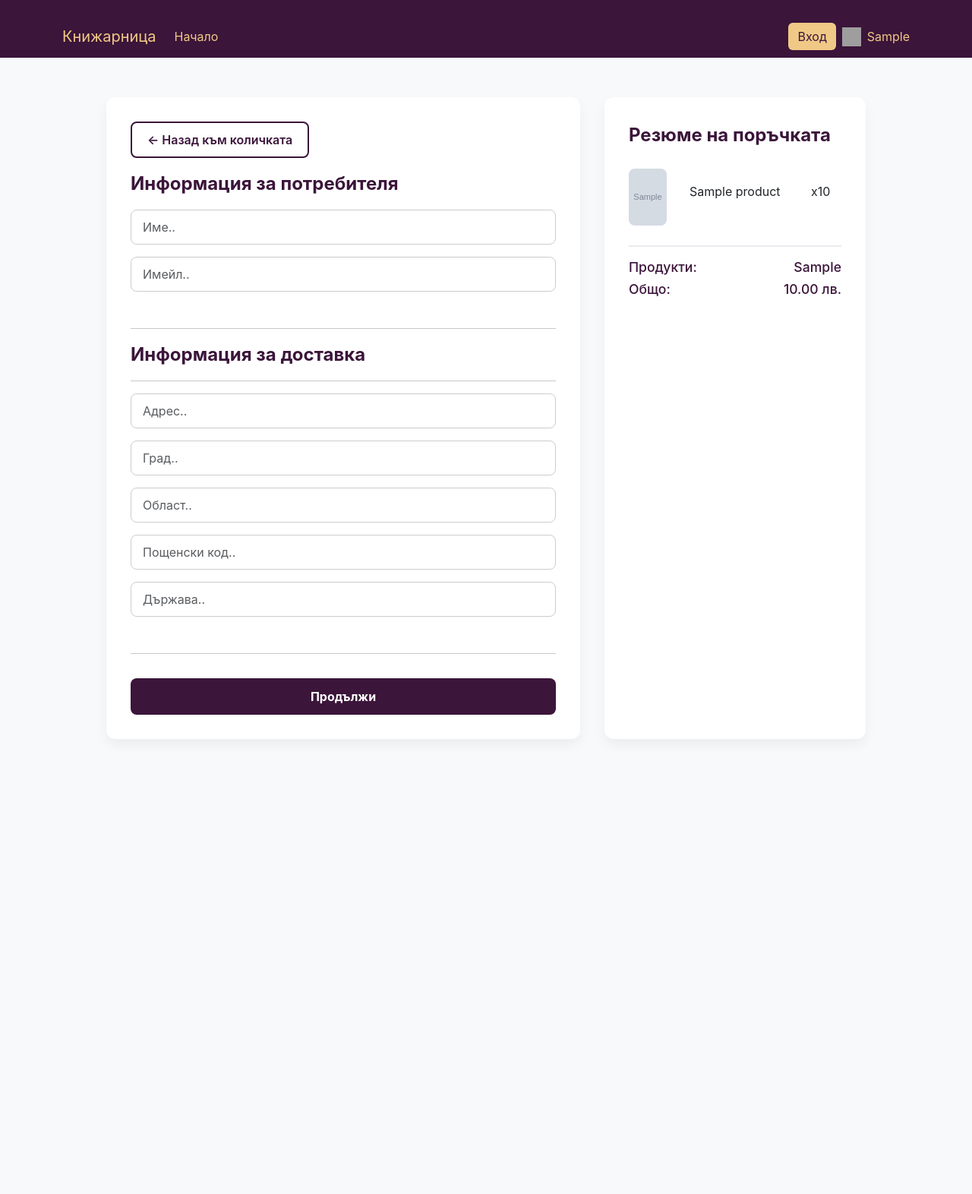
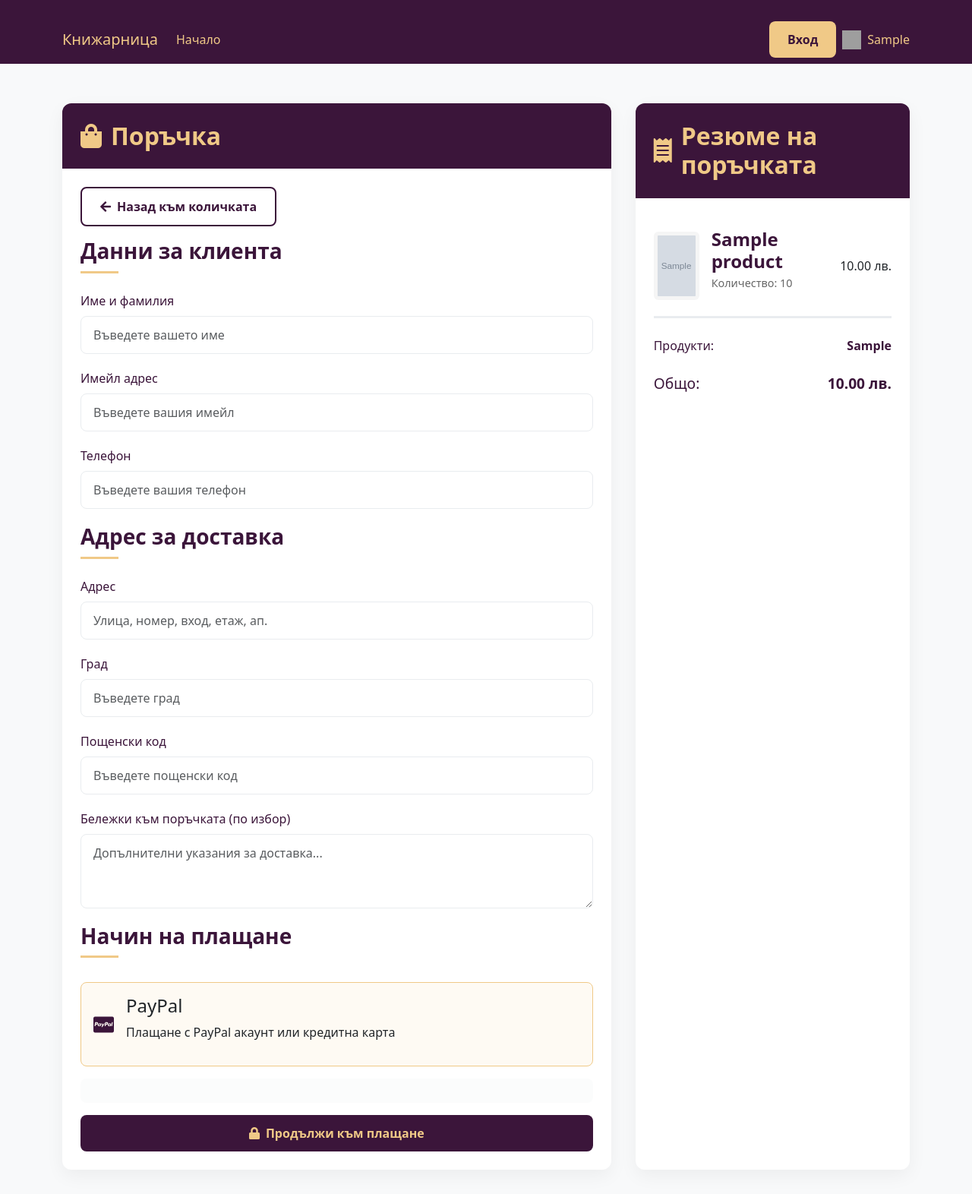
Before and after one commit to EliArn99/Smart_Inventory_Store, a Django app: template smart_inventory/templates/store/checkout.html in a window 1280 px wide. Shown: the whole page at 76% size. Before the commit the page ends 941 px from the top, so only its background shows below. Run offline with Django 5.2, Linux system fonts and the light colour scheme; the template is opened without the code that fills it: most values are stand-ins (such as "Sample title", 1, 10 or a date in 2020); grey boxes marked "Sample" are stand-in pictures; some libraries are stand-ins or nearby versions; grey boxes are pictures that could not be loaded.

Commit message:
Update checkout.html

```diff
--- a/smart_inventory/templates/store/checkout.html
+++ b/smart_inventory/templates/store/checkout.html
@@ -3,218 +3,381 @@
 
 {% block extra_head %}
 <style>
-        body {
-            background-color: #f8f9fa;
-            font-family: 'Inter', sans-serif;
+    :root {
+        --primary: #3B153A;
+        --secondary: #F0C987;
+        --light: #f8f9fa;
+        --dark: #212529;
+        --accent: #6C4F70;
+        --text: #333333;
+        --white: #ffffff;
+        --gray-light: #e9ecef;
+    }
+
+    .checkout-page {
+        background-color: var(--light);
+        min-height: 100vh;
+        padding: 2rem 0;
     }
 
     .checkout-container {
-            max-width: 1000px;
-            margin: 2rem auto;
-            display: flex;
+        max-width: 1200px;
+        margin: 0 auto;
+        display: grid;
+        grid-template-columns: 2fr 1fr;
         gap: 2rem;
-            flex-wrap: wrap;
     }
 
-        .form-section, .summary-section {
-            background-color: #fff;
-            padding: 2rem;
+    .checkout-section {
+        background-color: var(--white);
         border-radius: 12px;
-            box-shadow: 0 8px 16px rgba(0, 0, 0, 0.05);
+        box-shadow: 0 8px 24px rgba(0, 0, 0, 0.05);
+        overflow: hidden;
     }
 
-        .form-section {
-            flex: 2;
+    .checkout-header {
+        padding: 1.5rem;
+        background-color: var(--primary);
+        color: var(--secondary);
     }
 
-        .summary-section {
-            flex: 1;
+    .checkout-header h2 {
+        font-weight: 700;
+        margin: 0;
+        display: flex;
+        align-items: center;
+        gap: 0.75rem;
     }
 
-        .section-header {
-            color: #3B153A;
-            font-weight: 700;
-            font-size: 1.5rem;
-            margin-bottom: 1rem;
+    .checkout-body {
+        padding: 1.5rem;
     }
 
-        #form {
-            display: flex;
-            flex-direction: column;
-            gap: 1rem;
+    .section-title {
+        font-weight: 600;
+        color: var(--primary);
+        margin-bottom: 1.5rem;
+        position: relative;
+        padding-bottom: 0.75rem;
     }
 
-        .form-field {
-            margin-bottom: 1rem;
+    .section-title::after {
+        content: '';
+        position: absolute;
+        bottom: 0;
+        left: 0;
+        width: 50px;
+        height: 3px;
+        background-color: var(--secondary);
+    }
+
+    .form-group {
+        margin-bottom: 1.25rem;
+    }
+
+    .form-label {
+        display: block;
+        margin-bottom: 0.5rem;
+        font-weight: 500;
+        color: var(--primary);
     }
 
     .form-control {
         width: 100%;
-            padding: 10px 15px;
-            border: 1px solid #ccc;
+        padding: 0.75rem 1rem;
+        border: 1px solid var(--gray-light);
         border-radius: 8px;
+        font-size: 1rem;
         transition: all 0.3s ease;
     }
 
     .form-control:focus {
         outline: none;
-            border-color: #3B153A;
-            box-shadow: 0 0 5px rgba(59, 21, 58, 0.2);
+        border-color: var(--accent);
+        box-shadow: 0 0 0 3px rgba(108, 79, 112, 0.2);
     }
 
-        #form-button {
-            background-color: #3B153A;
-            color: #fff;
+    .btn {
+        display: inline-flex;
+        align-items: center;
+        justify-content: center;
+        gap: 0.5rem;
+        padding: 0.75rem 1.5rem;
+        border-radius: 8px;
+        font-weight: 600;
+        cursor: pointer;
+        transition: all 0.3s ease;
         border: none;
-            padding: 12px 20px;
-            border-radius: 8px;
-            font-weight: 700;
-            cursor: pointer;
-            transition: background-color 0.3s ease;
     }
 
-        #form-button:hover {
-            background-color: #2e102d;
+    .btn-primary {
+        background-color: var(--primary);
+        color: var(--secondary);
     }
 
-        .btn-back-to-cart {
-            background-color: transparent;
-            border: 2px solid #3B153A;
-            color: #3B153A;
-            font-weight: 600;
-            padding: 10px 20px;
-            border-radius: 8px;
-            transition: all 0.3s ease;
-            text-decoration: none;
-            display: inline-block;
-            margin-bottom: 1rem;
+    .btn-primary:hover {
+        background-color: #2e102d;
+        transform: translateY(-2px);
+        box-shadow: 0 4px 12px rgba(59, 21, 58, 0.2);
     }
 
-        .btn-back-to-cart:hover {
-            background-color: #3B153A;
-            color: #F0C987;
+    .btn-outline {
+        background-color: transparent;
+        border: 2px solid var(--primary);
+        color: var(--primary);
+    }
+
+    .btn-outline:hover {
+        background-color: var(--primary);
+        color: var(--secondary);
     }
 
     .order-summary-item {
         display: flex;
         align-items: center;
-            padding: 10px 0;
-            border-bottom: 1px solid #e9ecef;
+        padding: 1rem 0;
+        border-bottom: 1px solid var(--gray-light);
     }
 
-        .order-summary-item:last-child {
-            border-bottom: none;
+    .order-summary-image {
+        width: 60px;
+        height: 90px;
+        object-fit: cover;
+        border-radius: 6px;
+        margin-right: 1rem;
+        background-color: #f5f5f5;
+        padding: 5px;
     }
 
-        .order-summary-item .row-image {
-            width: 50px;
-            height: 75px;
-            object-fit: cover;
-            border-radius: 8px;
-            margin-right: 15px;
+    .order-summary-details {
+        flex: 1;
     }
 
-        .order-total-info {
-            padding-top: 1rem;
-            border-top: 2px solid #e9ecef;
-            margin-top: 1rem;
+    .order-summary-title {
+        font-weight: 600;
+        color: var(--primary);
+        margin-bottom: 0.25rem;
     }
 
-        .order-total-info h5 {
+    .order-summary-quantity {
+        color: #666;
+        font-size: 0.9rem;
+    }
+
+    .order-total {
+        padding: 1.5rem 0;
+        border-top: 2px solid var(--gray-light);
+    }
+
+    .order-total-row {
         display: flex;
         justify-content: space-between;
-            font-size: 1.1rem;
-            color: #3B153A;
-            margin-bottom: 0.5rem;
+        margin-bottom: 0.75rem;
     }
 
-        #payment-info {
+    .order-total-label {
+        font-weight: 500;
+        color: var(--primary);
+    }
+
+    .order-total-value {
+        font-weight: 700;
+        color: var(--primary);
+    }
+
+    .payment-methods {
+        margin-top: 2rem;
+    }
+
+    .payment-method {
+        display: flex;
+        align-items: center;
         padding: 1rem;
-            background-color: #f8f9fa;
+        border: 1px solid var(--gray-light);
+        border-radius: 8px;
+        margin-bottom: 1rem;
+        cursor: pointer;
+        transition: all 0.3s ease;
+    }
+
+    .payment-method:hover {
+        border-color: var(--accent);
+    }
+
+    .payment-method.active {
+        border-color: var(--secondary);
+        background-color: rgba(240, 201, 135, 0.1);
+    }
+
+    .payment-icon {
+        font-size: 1.5rem;
+        margin-right: 1rem;
+        color: var(--primary);
+    }
+
+    .payment-details {
+        padding: 1rem;
+        background-color: rgba(248, 249, 250, 0.5);
         border-radius: 8px;
         margin-top: 1rem;
     }
 
-        .hidden {
-            display: none !important;
+    @media (max-width: 992px) {
+        .checkout-container {
+            grid-template-columns: 1fr;
+            gap: 1.5rem;
+        }
     }
 
-        @media (max-width: 768px) {
-            .checkout-container {
+    @media (max-width: 576px) {
+        .checkout-body {
+            padding: 1rem;
+        }
+
+        .order-summary-item {
             flex-direction: column;
+            text-align: center;
+        }
+
+        .order-summary-image {
+            margin-right: 0;
+            margin-bottom: 1rem;
         }
     }
 </style>
 {% endblock %}
 
 {% block content %}
+<div class="checkout-page">
     <div class="checkout-container">
-        <div class="form-section">
-            <a class="btn-back-to-cart" href="{% url 'store:cart' %}">&#x2190; Назад към количката</a>
+        <!-- Checkout Form Section -->
+        <div class="checkout-section">
+            <div class="checkout-header">
+                <h2><i class="fas fa-shopping-bag"></i> Поръчка</h2>
+            </div>
+
+            <div class="checkout-body">
+                <a href="{% url 'store:cart' %}" class="btn btn-outline mb-3">
+                    <i class="fas fa-arrow-left"></i> Назад към количката
+                </a>
+
                 <div id="form-wrapper">
                     <form id="form">
+                        <!-- User Information -->
                         <div id="user-info">
-                        <p class="section-header">Информация за потребителя</p>
-                        <div class="form-field">
-                            <input required class="form-control" type="text" name="name" placeholder="Име..">
+                            <h3 class="section-title">Данни за клиента</h3>
+
+                            <div class="form-group">
+                                <label for="name" class="form-label">Име и фамилия</label>
+                                <input type="text" id="name" name="name" class="form-control" placeholder="Въведете вашето име" required>
                             </div>
-                        <div class="form-field">
-                            <input required class="form-control" type="email" name="email" placeholder="Имейл..">
+
+                            <div class="form-group">
+                                <label for="email" class="form-label">Имейл адрес</label>
+                                <input type="email" id="email" name="email" class="form-control" placeholder="Въведете вашия имейл" required>
+                            </div>
+
+                            <div class="form-group">
+                                <label for="phone" class="form-label">Телефон</label>
+                                <input type="tel" id="phone" name="phone" class="form-control" placeholder="Въведете вашия телефон">
                             </div>
                         </div>
 
+                        <!-- Shipping Information -->
                         <div id="shipping-info">
-                        <hr>
-                        <p class="section-header">Информация за доставка</p>
-                        <hr>
-                        <div class="form-field">
-                            <input class="form-control" type="text" name="address" placeholder="Адрес..">
+                            <h3 class="section-title">Адрес за доставка</h3>
+
+                            <div class="form-group">
+                                <label for="address" class="form-label">Адрес</label>
+                                <input type="text" id="address" name="address" class="form-control" placeholder="Улица, номер, вход, етаж, ап.">
                             </div>
-                        <div class="form-field">
-                            <input class="form-control" type="text" name="city" placeholder="Град..">
+
+                            <div class="form-group">
+                                <label for="city" class="form-label">Град</label>
+                                <input type="text" id="city" name="city" class="form-control" placeholder="Въведете град">
                             </div>
-                        <div class="form-field">
-                            <input class="form-control" type="text" name="state" placeholder="Област..">
+
+                            <div class="form-group">
+                                <label for="zipcode" class="form-label">Пощенски код</label>
+                                <input type="text" id="zipcode" name="zipcode" class="form-control" placeholder="Въведете пощенски код">
                             </div>
-                        <div class="form-field">
-                            <input class="form-control" type="text" name="zipcode" placeholder="Пощенски код..">
-                        </div>
-                        <div class="form-field">
-                            <input class="form-control" type="text" name="country" placeholder="Държава..">
+
+                            <div class="form-group">
+                                <label for="notes" class="form-label">Бележки към поръчката (по избор)</label>
+                                <textarea id="notes" name="notes" class="form-control" rows="3" placeholder="Допълнителни указания за доставка..."></textarea>
                             </div>
                         </div>
 
-                    <hr>
-                    <input id="form-button" class="btn btn-success btn-block" type="submit" value="Продължи">
-                </form>
+                        <!-- Payment Information (initially hidden) -->
+                        <div id="payment-info" class="hidden">
+                            <h3 class="section-title">Начин на плащане</h3>
+
+                            <div class="payment-methods">
+                                <div class="payment-method active">
+                                    <i class="fab fa-cc-paypal payment-icon"></i>
+                                    <div>
+                                        <h4>PayPal</h4>
+                                        <p>Плащане с PayPal акаунт или кредитна карта</p>
                                     </div>
-
-            <div id="payment-info" class="hidden">
-                <p class="section-header">Опции за плащане</p>
-                <div id="paypal-button-container"></div>
                                 </div>
                             </div>
 
-        <div class="summary-section">
-            <p class="section-header">Резюме на поръчката</p>
+                            <div id="paypal-button-container" class="payment-details"></div>
+                        </div>
+
+                        <!-- Submit Button -->
+                        <button type="submit" id="form-button" class="btn btn-primary w-100 mt-3">
+                            <i class="fas fa-lock"></i> Продължи към плащане
+                        </button>
+                    </form>
+                </div>
+            </div>
+        </div>
+
+        <!-- Order Summary Section -->
+        <div class="checkout-section">
+            <div class="checkout-header">
+                <h2><i class="fas fa-receipt"></i> Резюме на поръчката</h2>
+            </div>
+
+            <div class="checkout-body">
                 <div class="order-items-container">
                     {% for item in items %}
                     <div class="order-summary-item">
-                    <div style="flex:2">
-                        <img class="row-image" src="{{item.product.imageURL}}">
+                        <img class="order-summary-image" src="{{ item.product.imageURL }}"
+                             onerror="this.onerror=null;this.src='{% static 'images/placeholder.png' %}'"
+                             alt="{{ item.product.name }}">
+
+                        <div class="order-summary-details">
+                            <h4 class="order-summary-title">{{ item.product.name }}</h4>
+                            <p class="order-summary-quantity">Количество: {{ item.quantity }}</p>
                         </div>
-                    <div style="flex:4">
-                        <p>{{item.product.name}}</p>
-                    </div>
-                    <div style="flex:1">
-                        <p>x{{item.quantity}}</p>
+
+                        <div class="order-summary-price">
+                            {{ item.get_total|floatformat:2 }} лв.
                         </div>
                     </div>
                     {% endfor %}
                 </div>
-            <div class="order-total-info">
-                <h5>Продукти:<span> {{order.get_cart_items}}</span></h5>
-                <h5>Общо:<span> {{order.get_cart_total|floatformat:2}} лв.</span></h5>
+
+                <div class="order-total">
+                    <div class="order-total-row">
+                        <span class="order-total-label">Продукти:</span>
+                        <span class="order-total-value">{{ order.get_cart_items }}</span>
+                    </div>
+
+                    <div class="order-total-row">
+                        {# TODO: Work on delivery price logic #}
+{#                        <span class="order-total-label">Доставка:</span>#}
+{#                        <span class="order-total-value">5.00 лв.</span>#}
+                    </div>
+
+                    <div class="order-total-row" style="font-size: 1.2rem;">
+                        <span class="order-total-label">Общо:</span>
+                        <span class="order-total-value">{{ order.get_cart_total|floatformat:2 }} лв.</span>
+                    </div>
+                </div>
+            </div>
         </div>
     </div>
 </div>
@@ -223,18 +386,19 @@
 
 <script>
     var user = "{{ request.user }}";
-        var csrftoken = "{{ csrf_token }}"; // Използваме вградения csrf_token
+    var csrftoken = "{{ csrf_token }}";
     var shipping = '{{order.shipping}}';
     var total = '{{order.get_cart_total}}';
 
-        // Render the PayPal button into #paypal-button-container
+    // Render PayPal button
     paypal.Buttons({
         style: {
-                color:  'blue',
-                shape:  'rect',
+            color: 'blue',
+            shape: 'rect',
+            label: 'paypal',
+            height: 40
         },
 
-            // Set up the transaction
         createOrder: function(data, actions) {
             return actions.order.create({
                 purchase_units: [{
@@ -245,7 +409,6 @@
             });
         },
 
-            // Finalize the transaction
         onApprove: function(data, actions) {
             return actions.order.capture().then(function(details) {
                 submitFormData(details.payer.name.given_name, data.orderID);
@@ -254,52 +417,53 @@
 
     }).render('#paypal-button-container');
 
-        // JavaScript логиката от оригиналния шаблон
-        if (shipping == 'False'){
+    // Handle form visibility based on user and shipping
+    if (shipping == 'False') {
         document.getElementById('shipping-info').innerHTML = '';
     }
 
-        if (user != 'AnonymousUser'){
+    if (user != 'AnonymousUser') {
         document.getElementById('user-info').innerHTML = '';
     }
 
-        if (shipping == 'False' && user != 'AnonymousUser'){
+    if (shipping == 'False' && user != 'AnonymousUser') {
         document.getElementById('form-wrapper').classList.add("hidden");
         document.getElementById('payment-info').classList.remove("hidden");
     }
 
+    // Form submission handler
     var form = document.getElementById('form');
-        form.addEventListener('submit', function(e){
+    form.addEventListener('submit', function(e) {
         e.preventDefault();
         console.log('Form Submitted...');
         document.getElementById('form-button').classList.add("hidden");
         document.getElementById('payment-info').classList.remove("hidden");
     });
 
-         function submitFormData(given_name, transactionId){
+    function submitFormData(given_name, transactionId) {
         console.log('Payment button clicked');
         var userFormData = {
             'name': given_name || form.name.value,
             'email': form.email.value,
+            'phone': form.phone.value,
+            'notes': form.notes.value,
             'total': total,
             'transaction_id': transactionId,
         };
 
         var shippingInfo = {
-              'address':null,
-              'city':null,
-              'state':null,
-              'zipcode':null,
+            'address': null,
+            'city': null,
+            'zipcode': null,
         };
 
-           if (shipping != 'False'){
+        if (shipping != 'False') {
             shippingInfo.address = form.address.value;
             shippingInfo.city = form.city.value;
-               shippingInfo.state = form.state.value;
             shippingInfo.zipcode = form.zipcode.value;
         }
 
-            if (user == 'AnonymousUser'){
+        if (user == 'AnonymousUser') {
             userFormData.name = form.name.value;
             userFormData.email = form.email.value;
         }
@@ -309,22 +473,22 @@
 
         var url = "/process_order/";
         fetch(url, {
-               method:'POST',
-               headers:{
-                  'Content-Type':'application/json',
-                  'X-CSRFToken':csrftoken,
+            method: 'POST',
+            headers: {
+                'Content-Type': 'application/json',
+                'X-CSRFToken': csrftoken,
             },
-               body:JSON.stringify({'form':userFormData, 'shipping':shippingInfo}),
+            body: JSON.stringify({'form': userFormData, 'shipping': shippingInfo}),
         })
         .then((response) => response.json())
         .then((data) => {
             console.log('Success:', data);
 
             cart = {};
-              document.cookie ='cart=' + JSON.stringify(cart) + ";domain=;path=/";
+            document.cookie = 'cart=' + JSON.stringify(cart) + ";domain=;path=/";
 
             window.location.href = "{% url 'store:store' %}";
         });
     }
 </script>
-{% endblock content %}
+{% endblock %}
```
Lines whose indentation alone changed are shown as unchanged.
